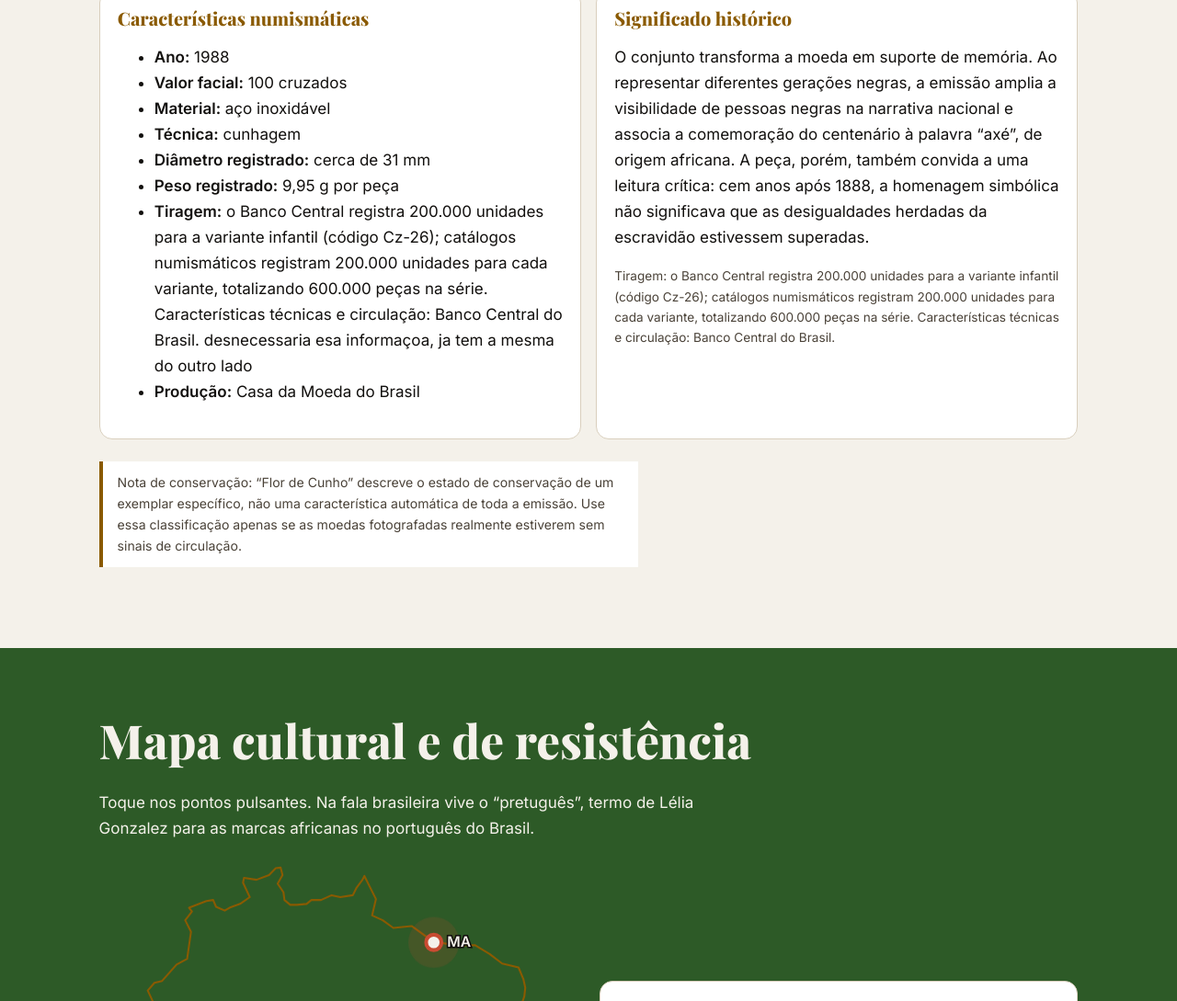
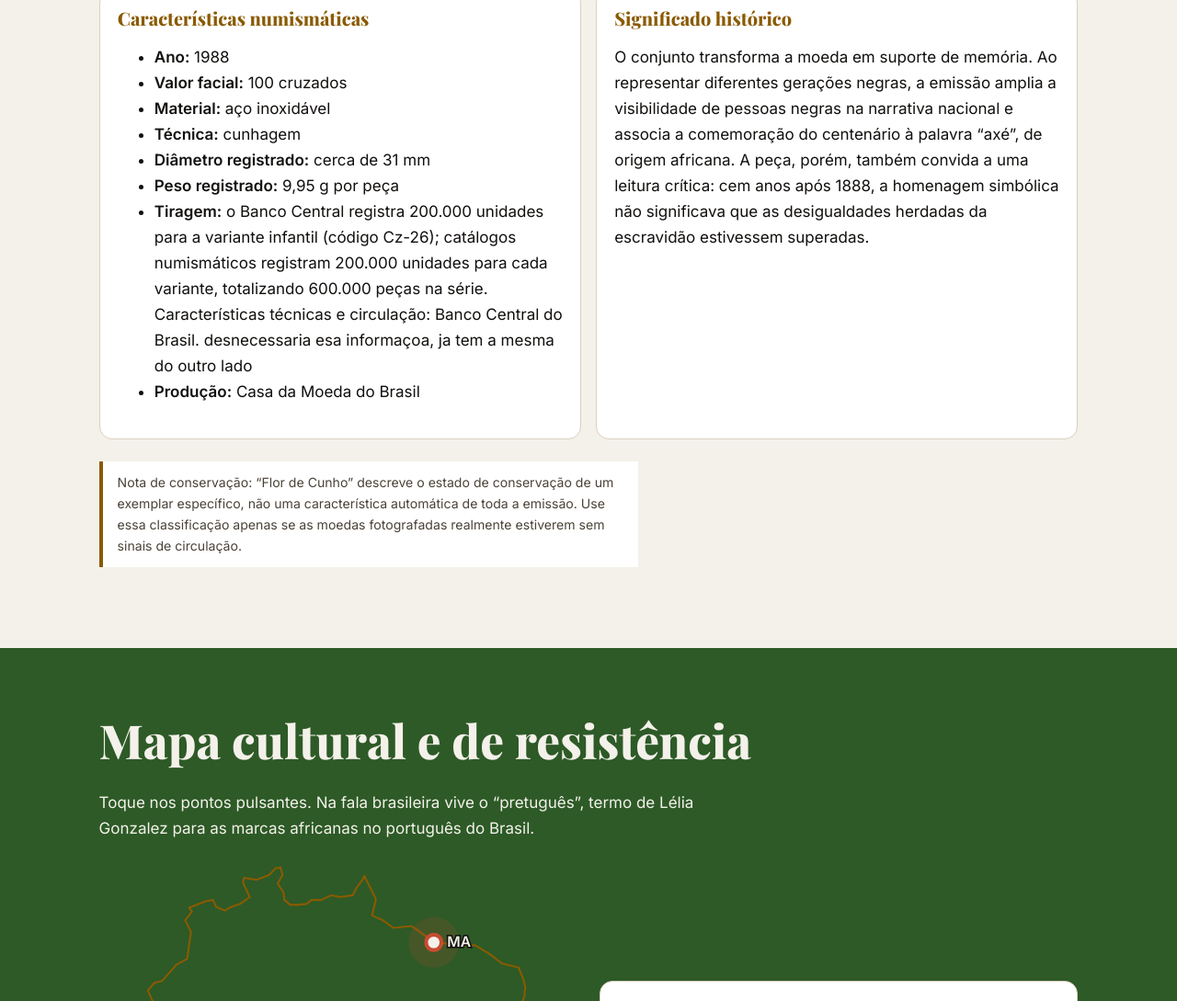
Before and after one commit to f3nrirbr/Conciencia-negra-cedup, a plain HTML site: page index.html in a window 1280 px wide. Shown: the part 2563-3652 px from the top of the page at 92% size. Drawn offline with nearby package versions, Linux system fonts and the light colour scheme.

Commit message:
Refactor historical significance section in index.html
Removed duplicate historical significance information and cleaned up the HTML structure.

```diff
--- a/index.html
+++ b/index.html
@@ -146,7 +146,7 @@ footer{background:#0D0D0D;color:#cfc8ba;padding:2rem 0;font-size:.9rem}
 </div>
 <div class="info-grid">
 <div class="info-card"><h3>Características numismáticas</h3><ul><li><strong>Ano:</strong> 1988</li><li><strong>Valor facial:</strong> 100 cruzados</li><li><strong>Material:</strong> aço inoxidável</li><li><strong>Técnica:</strong> cunhagem</li><li><strong>Diâmetro registrado:</strong> cerca de 31 mm</li><li><strong>Peso registrado:</strong> 9,95 g por peça</li><li><strong>Tiragem:</strong> o Banco Central registra 200.000 unidades para a variante infantil (código Cz-26); catálogos numismáticos registram 200.000 unidades para cada variante, totalizando 600.000 peças na série. Características técnicas e circulação: Banco Central do Brasil. desnecessaria esa informaçoa, ja tem a mesma do outro lado</li><li><strong>Produção:</strong> Casa da Moeda do Brasil</li></ul></div>
-<div class="info-card"><h3>Significado histórico</h3><p>O conjunto transforma a moeda em suporte de memória. Ao representar diferentes gerações negras, a emissão amplia a visibilidade de pessoas negras na narrativa nacional e associa a comemoração do centenário à palavra “axé”, de origem africana. A peça, porém, também convida a uma leitura crítica: cem anos após 1888, a homenagem simbólica não significava que as desigualdades herdadas da escravidão estivessem superadas.</p><p class="src">Tiragem: o Banco Central registra 200.000 unidades para a variante infantil (código Cz-26); catálogos numismáticos registram 200.000 unidades para cada variante, totalizando 600.000 peças na série. Características técnicas e circulação: Banco Central do Brasil.</p></div>
+<div class="info-card"><h3>Significado histórico</h3><p>O conjunto transforma a moeda em suporte de memória. Ao representar diferentes gerações negras, a emissão amplia a visibilidade de pessoas negras na narrativa nacional e associa a comemoração do centenário à palavra “axé”, de origem africana. A peça, porém, também convida a uma leitura crítica: cem anos após 1888, a homenagem simbólica não significava que as desigualdades herdadas da escravidão estivessem superadas.</p><p class="src"></p></div>
 </div>
 <p class="note">Nota de conservação: “Flor de Cunho” descreve o estado de conservação de um exemplar específico, não uma característica automática de toda a emissão. Use essa classificação apenas se as moedas fotografadas realmente estiverem sem sinais de circulação.</p>
 </div></section>
```
